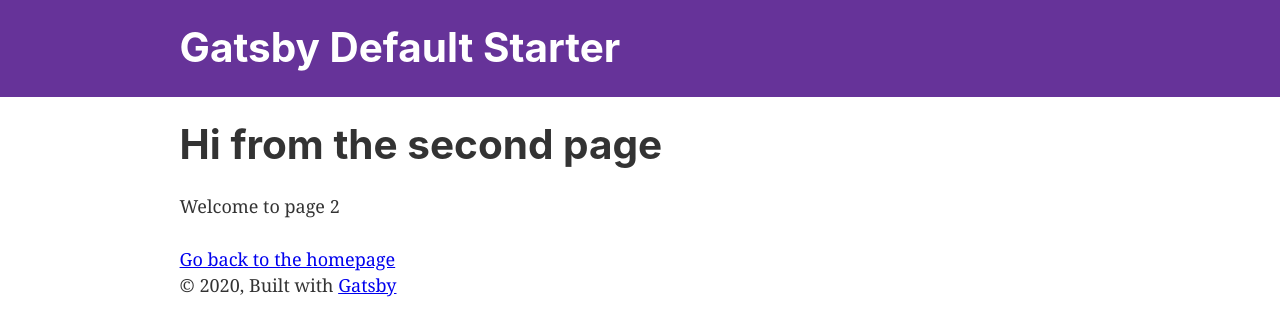
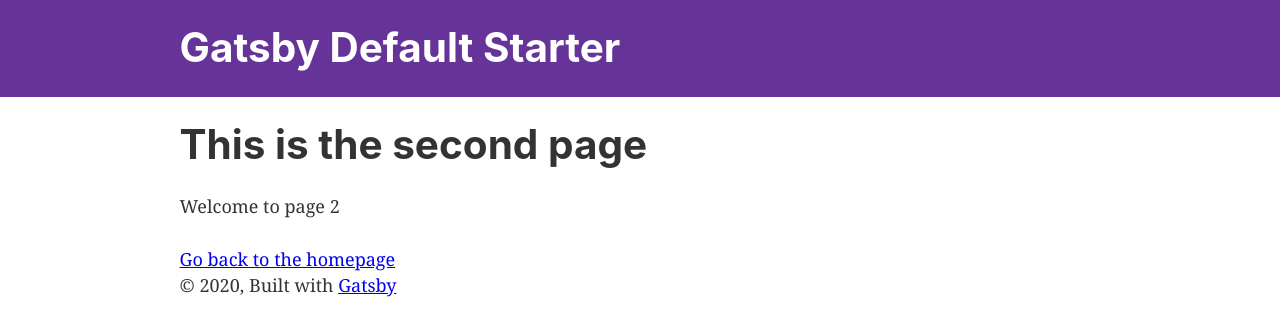
Before and after one commit to riczaman/gatsbyportfolio, a Gatsby site in the folder gatsby-site/: page /page-2 in a window 1280 px wide. Built offline with nearby package versions, Linux system fonts and the light colour scheme; Gatsby itself is replaced by a stand-in of ours.

Commit message:
change to second page

```diff
--- a/gatsby-site/src/pages/page-2.js
+++ b/gatsby-site/src/pages/page-2.js
@@ -7,7 +7,7 @@ import SEO from "../components/seo"
 const SecondPage = () => (
   <Layout>
     <SEO title="Page two" />
-    <h1>Hi from the second page</h1>
+    <h1>This is the second page</h1>
     <p>Welcome to page 2</p>
     <Link to="/">Go back to the homepage</Link>
   </Layout>
```
